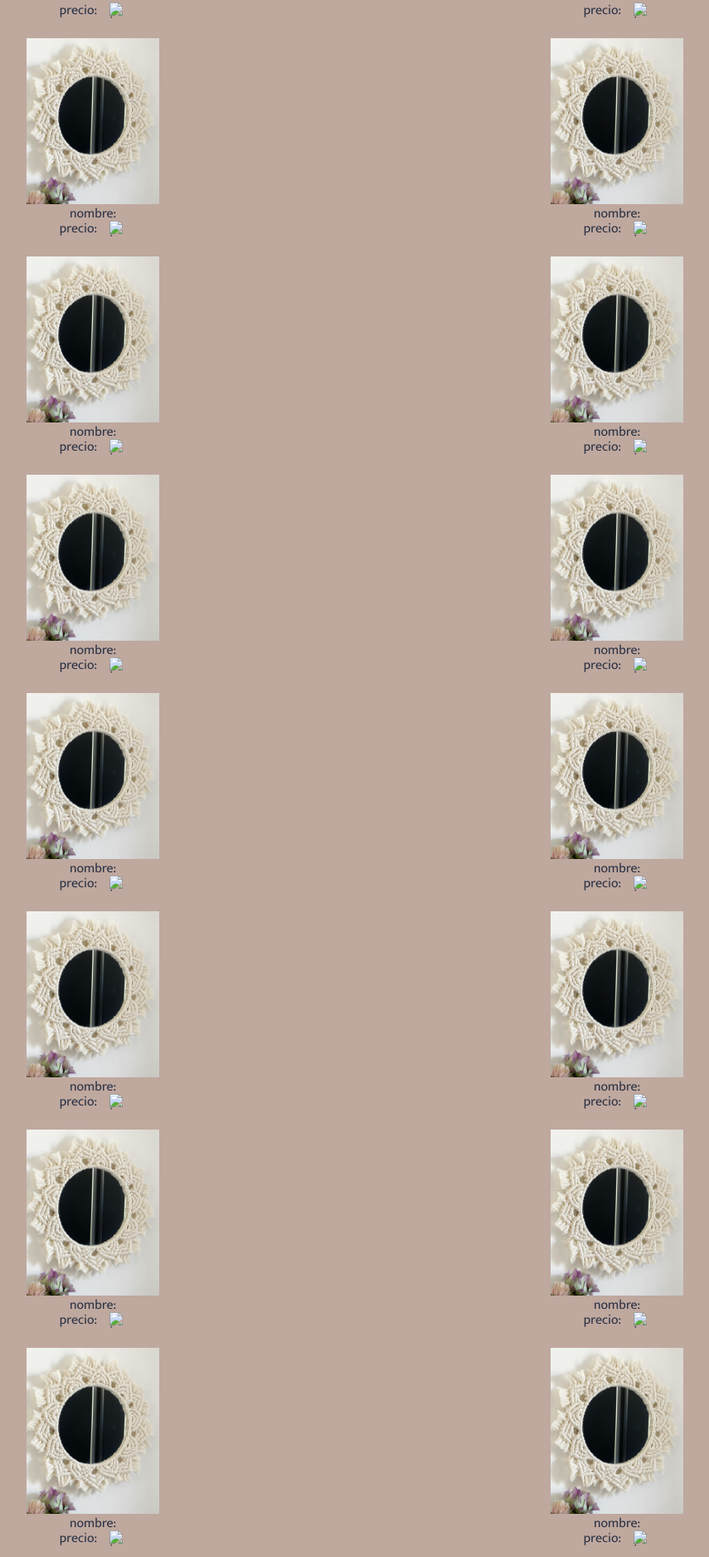
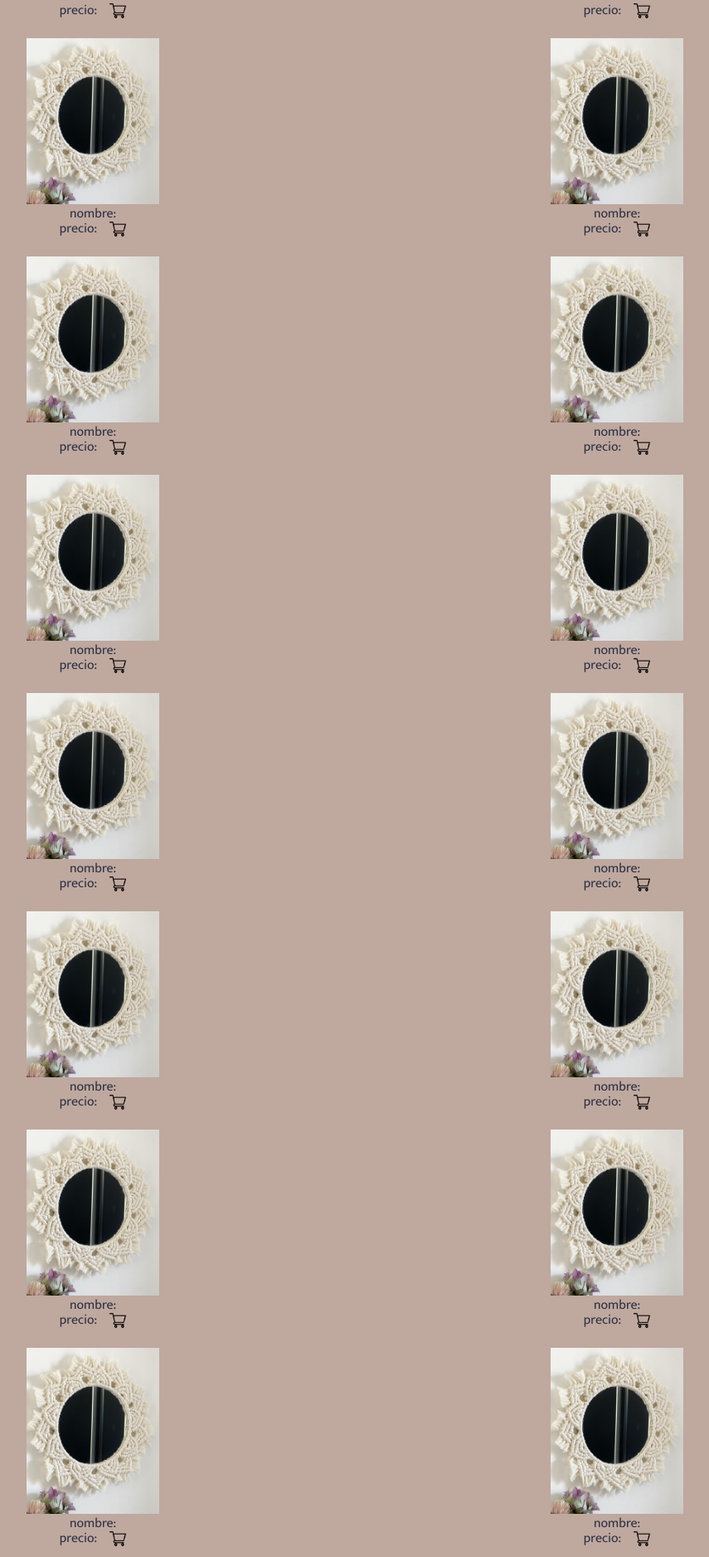
Before and after one commit to Menchu02/Buy_it, a plain HTML site: page catalogo.html in a window 1280 px wide. Shown: the part 921-2797 px from the top of the page at 83% size, without its empty margins (212-1067 px from the left). Drawn offline with Linux system fonts and the light colour scheme; a web font is replaced by a local one.

Commit message:
fixed catalago/css

```diff
--- a/catalogo.html
+++ b/catalogo.html
@@ -46,7 +46,7 @@
           <p>
             precio:
           </p>
-          <img class="lista-productos__icono" src="" alt="icono añadir a carrito">
+         <img class="lista-productos__icono" src="./img/carrito2.png" alt="icono añadir a carrito">
         </div>
 
       </div>
@@ -61,7 +61,7 @@
           <p>
             precio:
           </p>
-          <img class="lista-productos__icono" src="" alt="icono añadir a carrito">
+          <img class="lista-productos__icono" src="./img/carrito2.png" alt="icono añadir a carrito">
         </div>
       </div>
       <div class="lista-productos__ficha-producto">
@@ -75,7 +75,7 @@
           <p>
             precio:
           </p>
-          <img class="lista-productos__icono" src="" alt="icono añadir a carrito">
+         <img class="lista-productos__icono" src="./img/carrito2.png" alt="icono añadir a carrito">
         </div>
       </div>
       <div class="lista-productos__ficha-producto">
@@ -89,7 +89,7 @@
           <p>
             precio:
           </p>
-          <img class="lista-productos__icono" src="" alt="icono añadir a carrito">
+         <img class="lista-productos__icono" src="./img/carrito2.png" alt="icono añadir a carrito">
         </div>
       </div>
       <div class="lista-productos__ficha-producto">
@@ -103,7 +103,7 @@
           <p>
             precio:
           </p>
-          <img class="lista-productos__icono" src="" alt="icono añadir a carrito">
+         <img class="lista-productos__icono" src="./img/carrito2.png" alt="icono añadir a carrito">
         </div>
       </div>
       <div class="lista-productos__ficha-producto">
@@ -117,7 +117,7 @@
           <p>
             precio:
           </p>
-          <img class="lista-productos__icono" src="" alt="icono añadir a carrito">
+         <img class="lista-productos__icono" src="./img/carrito2.png" alt="icono añadir a carrito">
         </div>
       </div>
       <div class="lista-productos__ficha-producto">
@@ -131,7 +131,7 @@
           <p>
             precio:
           </p>
-          <img class="lista-productos__icono" src="" alt="icono añadir a carrito">
+         <img class="lista-productos__icono" src="./img/carrito2.png" alt="icono añadir a carrito">
         </div>
       </div>
       <div class="lista-productos__ficha-producto">
@@ -145,7 +145,7 @@
           <p>
             precio:
           </p>
-          <img class="lista-productos__icono" src="" alt="icono añadir a carrito">
+         <img class="lista-productos__icono" src="./img/carrito2.png" alt="icono añadir a carrito">
         </div>
       </div>
       <div class="lista-productos__ficha-producto">
@@ -159,7 +159,7 @@
           <p>
             precio:
           </p>
-          <img class="lista-productos__icono" src="" alt="icono añadir a carrito">
+         <img class="lista-productos__icono" src="./img/carrito2.png" alt="icono añadir a carrito">
         </div>
       </div>
       <div class="lista-productos__ficha-producto">
@@ -173,7 +173,7 @@
           <p>
             precio:
           </p>
-          <img class="lista-productos__icono" src="" alt="icono añadir a carrito">
+         <img class="lista-productos__icono" src="./img/carrito2.png" alt="icono añadir a carrito">
         </div>
       </div>
       <div class="lista-productos__ficha-producto">
@@ -187,7 +187,7 @@
           <p>
             precio:
           </p>
-          <img class="lista-productos__icono" src="" alt="icono añadir a carrito">
+         <img class="lista-productos__icono" src="./img/carrito2.png" alt="icono añadir a carrito">
         </div>
       </div>
       <div class="lista-productos__ficha-producto">
@@ -201,7 +201,7 @@
           <p>
             precio:
           </p>
-          <img class="lista-productos__icono" src="" alt="icono añadir a carrito">
+         <img class="lista-productos__icono" src="./img/carrito2.png" alt="icono añadir a carrito">
         </div>
       </div>
       <div class="lista-productos__ficha-producto">
@@ -215,7 +215,7 @@
           <p>
             precio:
           </p>
-          <img class="lista-productos__icono" src="" alt="icono añadir a carrito">
+         <img class="lista-productos__icono" src="./img/carrito2.png" alt="icono añadir a carrito">
         </div>
       </div>
       <div class="lista-productos__ficha-producto">
@@ -229,7 +229,7 @@
           <p>
             precio:
           </p>
-          <img class="lista-productos__icono" src="" alt="icono añadir a carrito">
+         <img class="lista-productos__icono" src="./img/carrito2.png" alt="icono añadir a carrito">
         </div>
       </div>
       <div class="lista-productos__ficha-producto">
@@ -243,7 +243,7 @@
           <p>
             precio:
           </p>
-          <img class="lista-productos__icono" src="" alt="icono añadir a carrito">
+         <img class="lista-productos__icono" src="./img/carrito2.png" alt="icono añadir a carrito">
         </div>
       </div>
       <div class="lista-productos__ficha-producto">
@@ -257,7 +257,7 @@
           <p>
             precio:
           </p>
-          <img class="lista-productos__icono" src="" alt="icono añadir a carrito">
+         <img class="lista-productos__icono" src="./img/carrito2.png" alt="icono añadir a carrito">
         </div>
       </div>
       <div class="lista-productos__ficha-producto">
@@ -271,7 +271,7 @@
           <p>
             precio:
           </p>
-          <img class="lista-productos__icono" src="" alt="icono añadir a carrito">
+         <img class="lista-productos__icono" src="./img/carrito2.png" alt="icono añadir a carrito">
         </div>
       </div>
       <div class="lista-productos__ficha-producto">
@@ -285,7 +285,7 @@
           <p>
             precio:
           </p>
-          <img class="lista-productos__icono" src="" alt="icono añadir a carrito">
+         <img class="lista-productos__icono" src="./img/carrito2.png" alt="icono añadir a carrito">
         </div>
       </div>
       <div class="lista-productos__ficha-producto">
@@ -299,7 +299,7 @@
           <p>
             precio:
           </p>
-          <img class="lista-productos__icono" src="" alt="icono añadir a carrito">
+         <img class="lista-productos__icono" src="./img/carrito2.png" alt="icono añadir a carrito">
         </div>
       </div>
       <div class="lista-productos__ficha-producto">
@@ -313,7 +313,7 @@
           <p>
             precio:
           </p>
-          <img class="lista-productos__icono" src="" alt="icono añadir a carrito">
+         <img class="lista-productos__icono" src="./img/carrito2.png" alt="icono añadir a carrito">
         </div>
       </div>
     </div>
```
